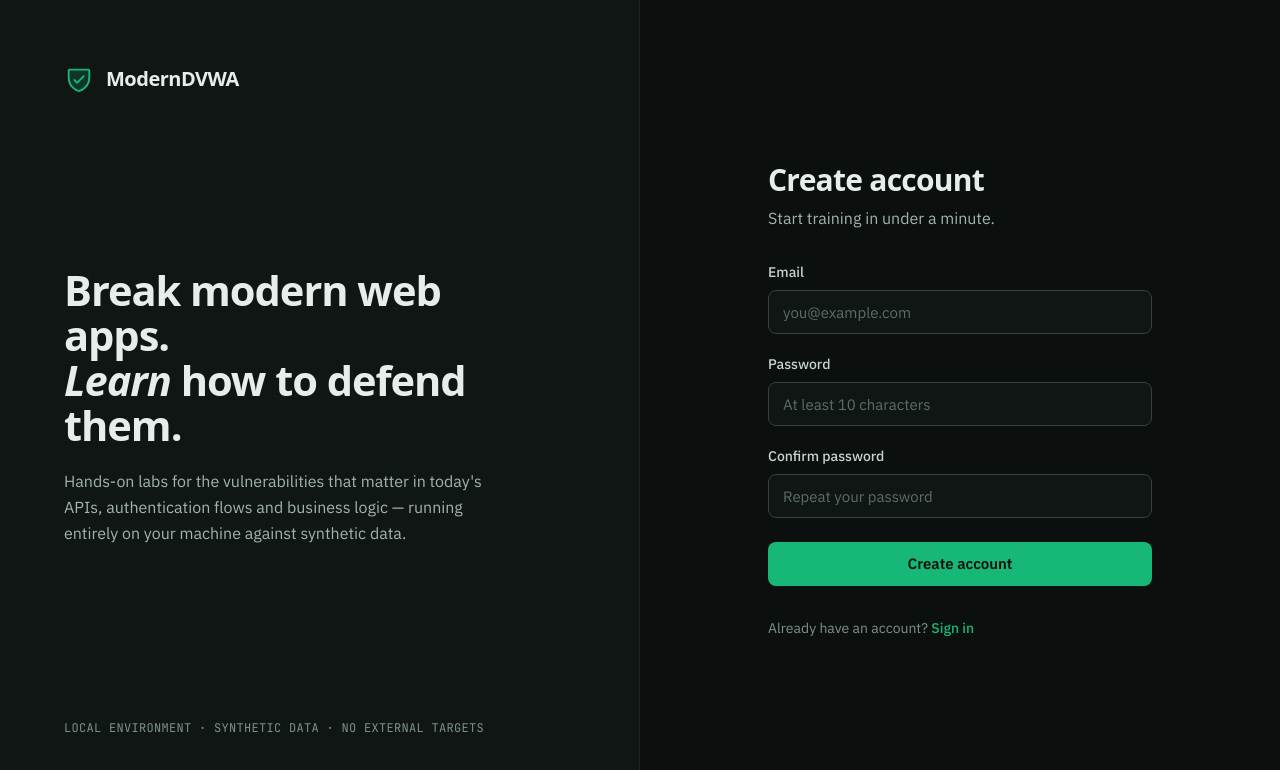
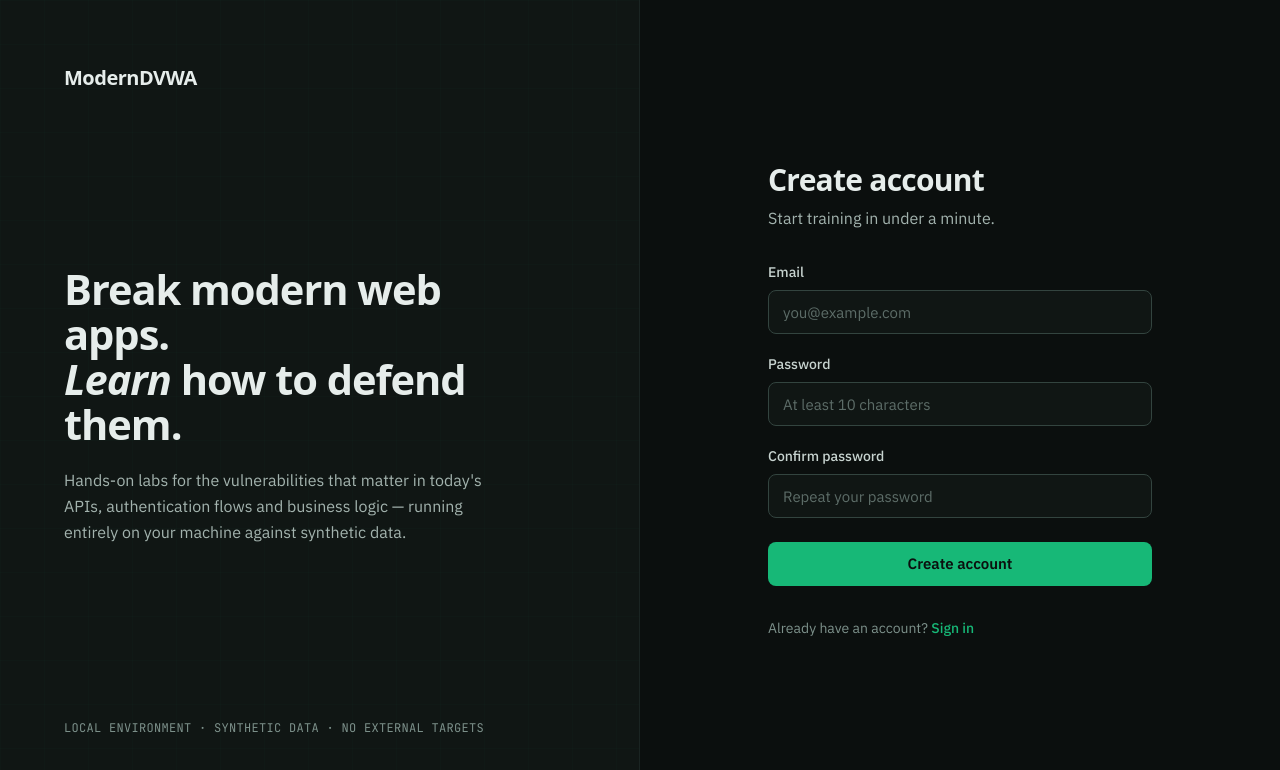
Before and after one commit to sh4dowbl4d3/Hyperion, a React (Vite) app in the folder frontend/: page /register in a window 1280 px wide. Shown: the top 770 px of the page. Built offline with nearby package versions, Linux system fonts and the light colour scheme.

Commit message:
feat: replace shield logo with wordmark and labs badge

```diff
--- a/frontend/src/components/AppShell.tsx
+++ b/frontend/src/components/AppShell.tsx
@@ -1,5 +1,5 @@
 import { NavLink, Outlet, useNavigate } from "react-router-dom";
-import { ListChecks, ShieldCheck, SignOut, SquaresFour } from "@phosphor-icons/react";
+import { ListChecks, SignOut, SquaresFour } from "@phosphor-icons/react";
 import { useAuth } from "../hooks/useAuth";
 
 const navItems = [
@@ -20,9 +20,11 @@
     <div className="flex min-h-[100dvh] flex-col bg-ink-950">
       <header className="flex h-16 shrink-0 items-center justify-between border-b border-ink-800 px-4 sm:px-6">
         <div className="flex items-center gap-2.5">
-          <ShieldCheck size={24} weight="duotone" className="text-signal-500" aria-hidden />
           <span className="font-display text-lg font-semibold tracking-tight text-fog-100">
             ModernDVWA
+          </span>
+          <span className="rounded border border-signal-500/40 px-1.5 py-0.5 font-mono text-[10px] font-medium uppercase tracking-widest text-signal-500">
+            Labs
           </span>
         </div>
         <div className="flex items-center gap-4">
--- a/frontend/src/layouts/AuthLayout.tsx
+++ b/frontend/src/layouts/AuthLayout.tsx
@@ -1,5 +1,4 @@
 import type { ReactNode } from "react";
-import { ShieldCheck } from "@phosphor-icons/react";
 
 export function AuthLayout({ children }: { children: ReactNode }) {
   return (
@@ -15,7 +14,6 @@
           }}
         />
         <div className="relative flex items-center gap-3">
-          <ShieldCheck size={30} weight="duotone" className="text-signal-500" aria-hidden />
           <span className="font-display text-xl font-semibold tracking-tight text-fog-100">
             ModernDVWA
           </span>
```
